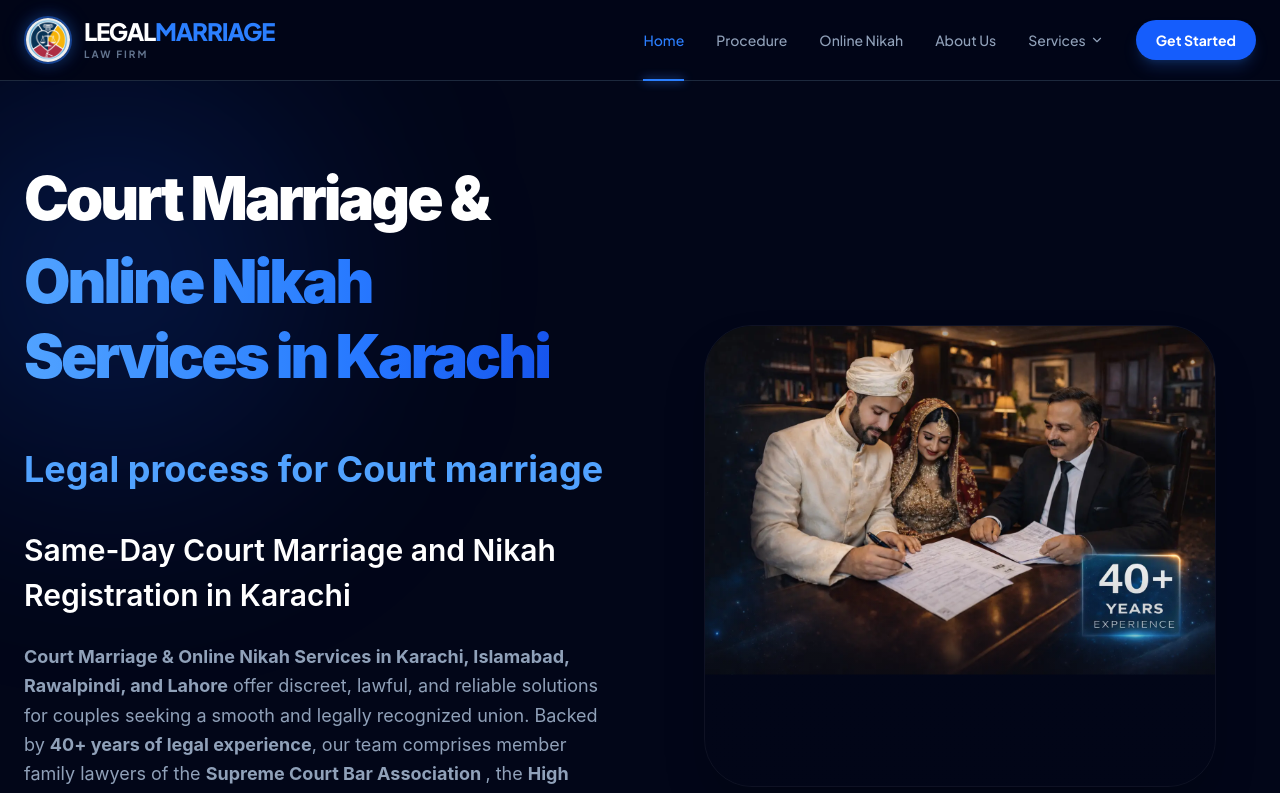
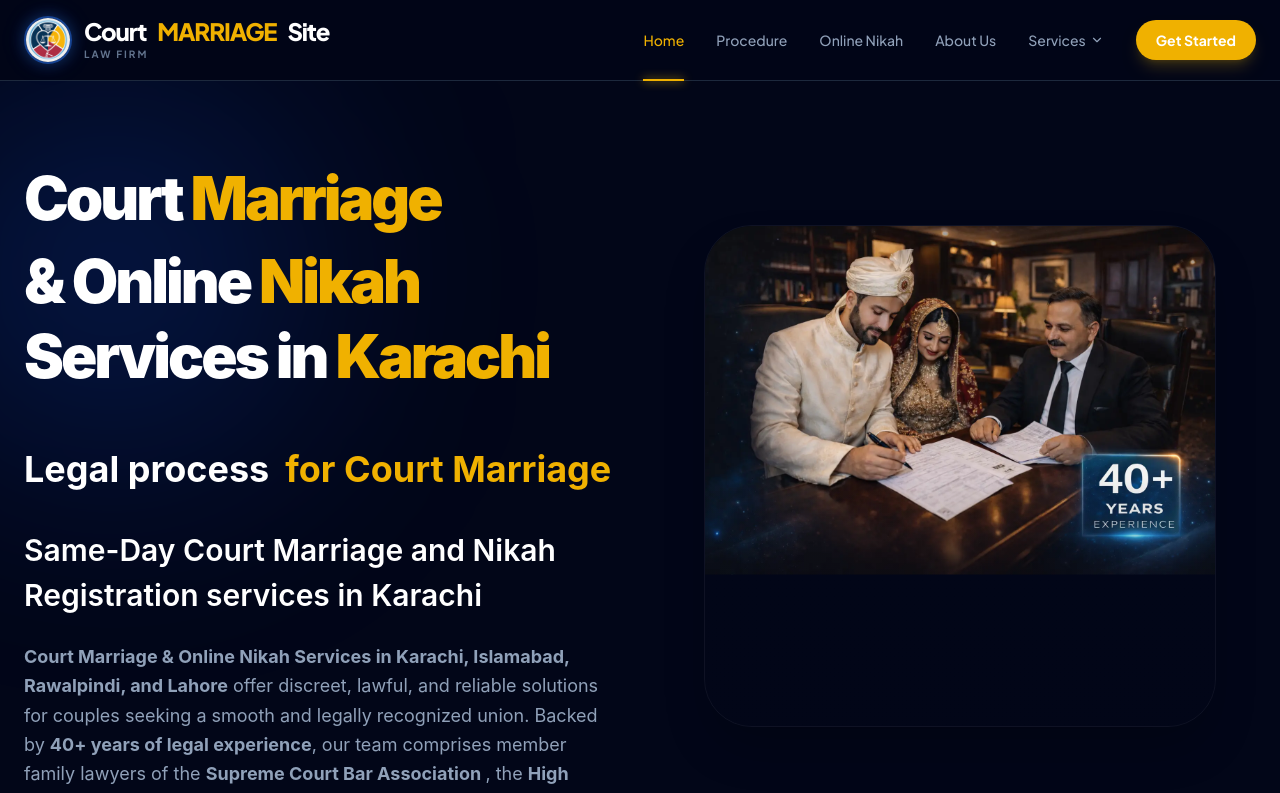
Before and after one commit to Affan968/court-marriage-system-web, a React (Vite) app: page / in a window 1280 px wide. Shown: the top 793 px of the page. Built offline with nearby package versions, Linux system fonts and the light colour scheme.

Commit message:
few changes are included

```diff
--- a/src/components/Footer.jsx
+++ b/src/components/Footer.jsx
@@ -24,8 +24,9 @@ const Footer = () => {
 
           <div className="flex flex-col">
             <h1 className="text-xl md:text-2xl font-black tracking-tighter text-white leading-none">
-                  LEGAL<span className="text-blue-500">MARRIAGE</span>
-                </h1>
+        Court
+        <span className="text-yellow-500 mx-2">MARRIAGE</span>
+        Site    </h1>
             <span className="text-[10px] text-slate-500 font-bold uppercase tracking-[0.2em] mt-1">
               Law Firm
             </span>
--- a/src/components/Navbar.jsx
+++ b/src/components/Navbar.jsx
@@ -1,14 +1,14 @@
 import React, { useState } from 'react';
-import { NavLink, Link } from 'react-router'; // Ensure correct router package
+import { NavLink, Link } from 'react-router';
 import { Menu, X, ChevronDown } from 'lucide-react';
 import { motion, AnimatePresence } from 'framer-motion';
 import logo from "../assets/logo.jpeg"
+
 const Navbar = () => {
   const [isOpen, setIsOpen] = useState(false);
-  const [isServicesOpen, setIsServicesOpen] = useState(false); // For Desktop hover
-  const [isMobileServicesOpen, setIsMobileServicesOpen] = useState(false); // For Mobile click
+  const [isServicesOpen, setIsServicesOpen] = useState(false);
+  const [isMobileServicesOpen, setIsMobileServicesOpen] = useState(false);
 
-  // WhatsApp Configuration
   const waNumber = "923322908556";
   const waMessage = encodeURIComponent("Assalam-o-Alaikum Shah Sahib, maine aapki website LEGAL MARRIAGE dekhi hai aur mujhe mazeed maloomat chahiye.");
   const waUrl = `https://wa.me/${waNumber}?text=${waMessage}`;
@@ -27,9 +27,10 @@ const Navbar = () => {
     { name: 'Court Marriage Rawalpindi', path: '/services/court-marriage-rawalpindi' },
   ];
 
+  // 1. FIXED: text-blue-500 ko text-yellow-500 se replace kiya
   const activeStyle = ({ isActive }) =>
     `relative text-sm font-medium transition-all duration-300 ${
-      isActive ? 'text-blue-500' : 'text-slate-400 hover:text-white'
+      isActive ? 'text-yellow-500' : 'text-slate-400 hover:text-white'
     }`;
 
   return (
@@ -37,29 +38,24 @@ const Navbar = () => {
       <div className="max-w-7xl mx-auto px-6 h-20 flex items-center justify-between">
 
         {/* Logo */}
-<Link
-  to="/"
-  className="flex items-center gap-3 group no-underline"
->
+        <Link to="/" className="flex items-center gap-3 group no-underline">
           <div className="relative flex-shrink-0">
             <img
               src={logo}
               alt="Legal Marriage Logo"
               className="h-12 w-12 rounded-full object-cover border-2 border-blue-500/50 group-hover:border-blue-400 transition-all duration-300 shadow-[0_0_15px_rgba(59,130,246,0.3)]"
             />
-    {/* Background Glow */}
             <div className="absolute inset-0 rounded-full bg-blue-500/10 blur-md -z-10 group-hover:bg-blue-500/30 transition-all" />
           </div>
 
           <div className="flex flex-col">
             <h1 className="text-xl md:text-2xl font-black tracking-tighter text-white leading-none">
-      LEGAL<span className="text-blue-500">MARRIAGE</span>
+              Court <span className="text-yellow-500 mx-2">MARRIAGE</span> Site
             </h1>
-    <span className="text-[10px] text-slate-500 font-bold uppercase tracking-[0.2em] mt-1">
-      Law Firm
-    </span>
+            <span className="text-[10px] text-slate-500 font-bold uppercase tracking-[0.2em] mt-1">Law Firm</span>
           </div>
         </Link>
+
         {/* Desktop Navigation */}
         <div className="hidden md:flex items-center gap-8">
           {navItems.map((item) => (
@@ -70,7 +66,8 @@ const Navbar = () => {
                   {isActive && (
                     <motion.div
                       layoutId="activeTab"
-                      className="absolute -bottom-[31px] left-0 right-0 h-[2px] bg-blue-500 shadow-[0_0_10px_#3b82f6]"
+                      // 2. FIXED: Niche wali line ko bhi yellow kar diya (Optional, matching ke liye)
+                      className="absolute -bottom-[31px] left-0 right-0 h-[2px] bg-yellow-500 shadow-[0_0_10px_#eab308]"
                     />
                   )}
                 </>
@@ -102,7 +99,7 @@ const Navbar = () => {
                       to={service.path}
                       className={({ isActive }) =>
                         `block px-4 py-3 text-sm rounded-xl transition-all ${
-                          isActive ? 'bg-blue-600/20 text-blue-400' : 'text-slate-400 hover:text-white hover:bg-white/5'
+                          isActive ? 'bg-yellow-500/20 text-yellow-500' : 'text-slate-400 hover:text-white hover:bg-white/5'
                         }`
                       }
                     >
@@ -115,7 +112,7 @@ const Navbar = () => {
           </div>
 
           <a href={waUrl} target="_blank" rel="noopener noreferrer"
-            className="bg-blue-600 hover:bg-blue-500 text-white px-5 py-2.5 rounded-full text-sm font-bold transition-all shadow-lg shadow-blue-500/20"
+            className="bg-yellow-500 hover:bg-blue-600 text-white px-5 py-2.5 rounded-full text-sm font-bold transition-all shadow-lg shadow-yellow-500/20"
           >
             Get Started
           </a>
@@ -141,13 +138,12 @@ const Navbar = () => {
             <div className="px-6 py-8 flex flex-col gap-6">
               {navItems.map((item) => (
                 <NavLink key={item.name} to={item.path} onClick={() => setIsOpen(false)}
-                  className={({ isActive }) => `text-lg font-medium ${isActive ? 'text-blue-500' : 'text-slate-400'}`}
+                  className={({ isActive }) => `text-lg font-medium ${isActive ? 'text-yellow-500' : 'text-slate-400'}`}
                 >
                   {item.name}
                 </NavLink>
               ))}
 
-              {/* Mobile Services Accordion */}
               <div className="flex flex-col gap-2">
                 <button
                   onClick={() => setIsMobileServicesOpen(!isMobileServicesOpen)}
@@ -170,7 +166,7 @@ const Navbar = () => {
                           key={service.path}
                           to={service.path}
                           onClick={() => setIsOpen(false)}
-                          className={({ isActive }) => `text-base ${isActive ? 'text-blue-400 font-semibold' : 'text-slate-500'}`}
+                          className={({ isActive }) => `text-base ${isActive ? 'text-yellow-500 font-semibold' : 'text-slate-500'}`}
                         >
                           {service.name}
                         </NavLink>
--- a/src/components/Pages/Home.jsx
+++ b/src/components/Pages/Home.jsx
@@ -25,31 +25,39 @@ const Home = () => {
           <div className="text-center lg:text-left">
             {/* H1 Title */}
             <h1 className="text-4xl sm:text-5xl md:text-6xl lg:text-6xl font-black text-white leading-tight mb-8 mt-20 tracking-tighter">
-              <motion.span variants={revealVariants} initial="hidden" animate="visible" className="block pb-2">
-                Court Marriage &
+              <motion.span variants={revealVariants} initial="hidden" animate="visible" className="block pb-2 ">
+           <span className='text-white'>Court</span> <span className='text-yellow-500'>Marriage</span>
               </motion.span>
               <motion.span
                 variants={revealVariants}
                 initial="hidden"
                 animate="visible"
                 transition={{ delay: 0.5 }}
-                className="text-transparent bg-clip-text bg-gradient-to-r from-blue-400 via-blue-500 to-blue-700 block pb-4"
+                className="text-transparent bg-clip-text  block pb-4"
               >
-                Online Nikah <br /> Services in Karachi
+          <span className='text-white'> & Online</span><span className='text-yellow-500'> Nikah</span> <br /> <span className='text-white '> Services <span className='text-white'>in</span> <span className='text-yellow-500'>Karachi</span> </span>
               </motion.span>
             </h1>
 
             {/* H2 Heading */}
-            <h2 className="text-2xl md:text-4xl font-bold text-blue-400 mt-4 mb-6 leading-normal pb-2">
-              <motion.span variants={revealVariants} initial="hidden" animate="visible" transition={{ delay: 0.8 }} className="block">
-                Legal process for Court marriage
-              </motion.span>
-            </h2>
+           <h2 className="text-2xl md:text-4xl font-bold mt-4 mb-6 leading-normal pb-2">
+  <motion.span
+    variants={revealVariants}
+    initial="hidden"
+    animate="visible"
+    transition={{ delay: 0.8 }}
+    className="flex flex-wrap justify-center lg:justify-start gap-x-3 md:gap-x-4"
+  >
+    <span className="text-white">Legal process </span>
+    <span className="text-yellow-500">for Court Marriage</span>
+
+  </motion.span>
+</h2>
 
             {/* H3 Heading */}
             <h3 className="text-xl md:text-3xl mt-2 font-semibold text-white leading-normal pb-6">
               <motion.span variants={revealVariants} initial="hidden" animate="visible" transition={{ delay: 1.1 }} className="block">
-                Same-Day Court Marriage and Nikah Registration in Karachi
+                Same-Day Court Marriage and Nikah Registration services in Karachi
               </motion.span>
             </h3>
 
@@ -79,11 +87,11 @@ const Home = () => {
             transition={{ duration: 1 }}
             className="hidden lg:flex justify-center items-center"
           >
-            <div className="rounded-[3rem] overflow-hidden border border-white/5 shadow-2xl relative group w-full max-w-lg">
+            <div className="rounded-[3rem] overflow-hidden border border-white/5 shadow-2xl relative group w-full max-w-lg mb-40">
               <img
                 src={heroNikahImage}
                 alt="Court Marriage and Online Nikah in Pakistan"
-                className="w-full h-auto object-cover transform scale-105 group-hover:scale-100 transition-transform duration-1000 mb-30"
+                className="w-full h-auto object-cover transform scale-105 group-hover:scale-100 transition-transform duration-1000 mb-40"
               />
               <div className="absolute inset-0 bg-gradient-to-t from-slate-950/60 via-transparent to-transparent" />
             </div>
```
Lines whose indentation alone changed are shown as unchanged.
